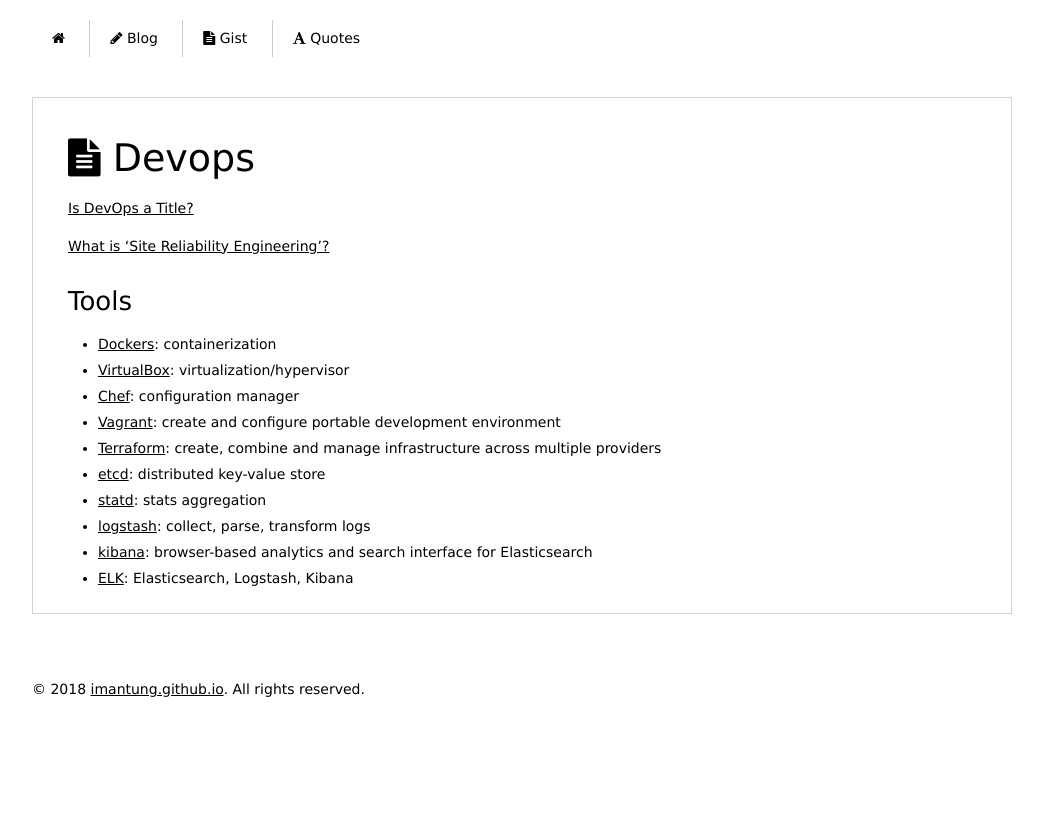
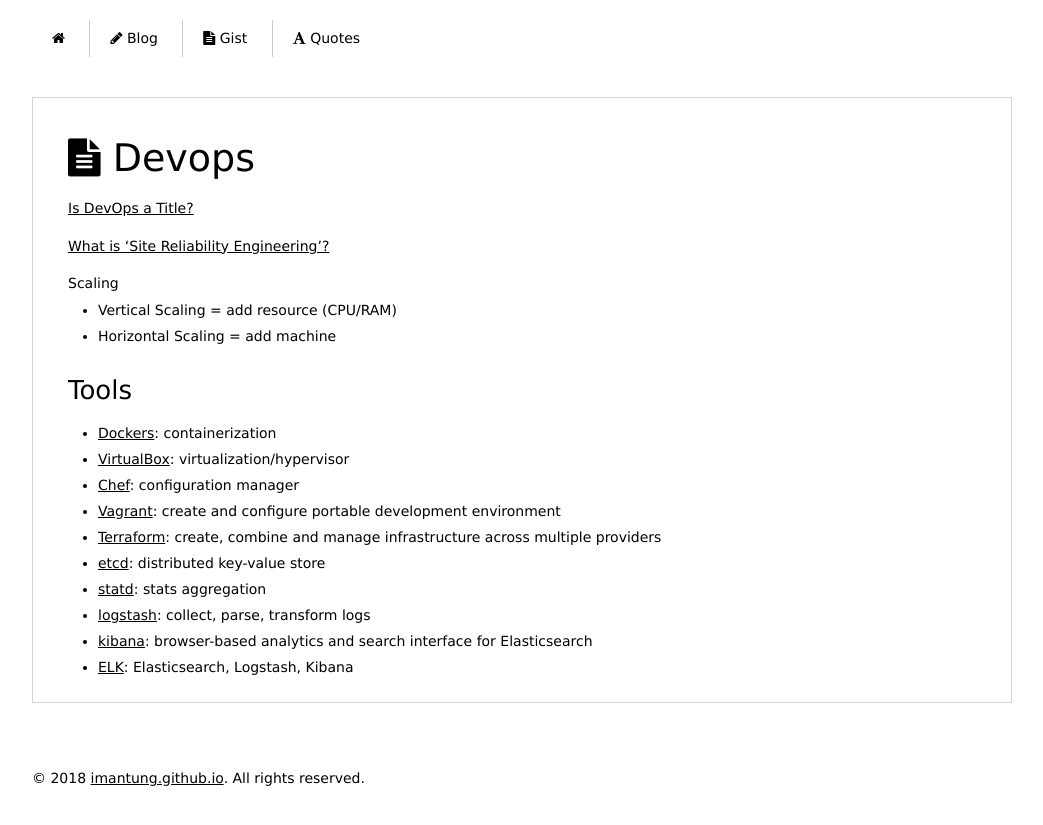
Before and after one commit to imantung/imantung.github.io, a Jekyll site: the page built from gist/_posts/2018-01-22-devops.md, in a window 1280 px wide. Shown: the top 825 px of the page, without its empty margins (118-1161 px from the left). Built offline with Jekyll 4.4.1, drawn with Linux system fonts in a browser that asks for light colours; nearby versions of some CDN libraries.

Commit message:
add scaling

```diff
--- a/gist/_posts/2018-01-22-devops.md
+++ b/gist/_posts/2018-01-22-devops.md
@@ -6,7 +6,9 @@
 
 [What is ‘Site Reliability Engineering’?](https://landing.google.com/sre/interview/ben-treynor.html)
 
-
+Scaling
+- Vertical Scaling = add resource (CPU/RAM)
+- Horizontal Scaling = add machine
 
 ### Tools
 - [Dockers](/docker.md): containerization
```
